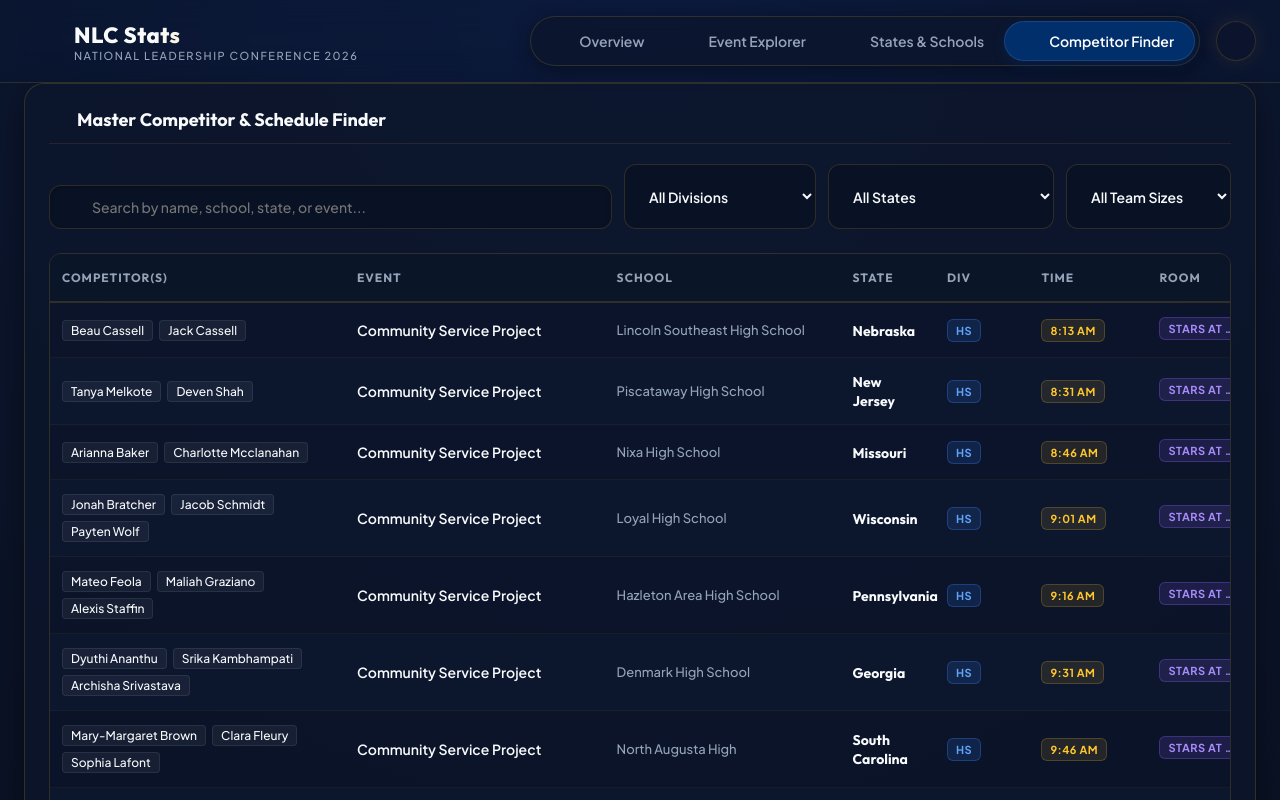
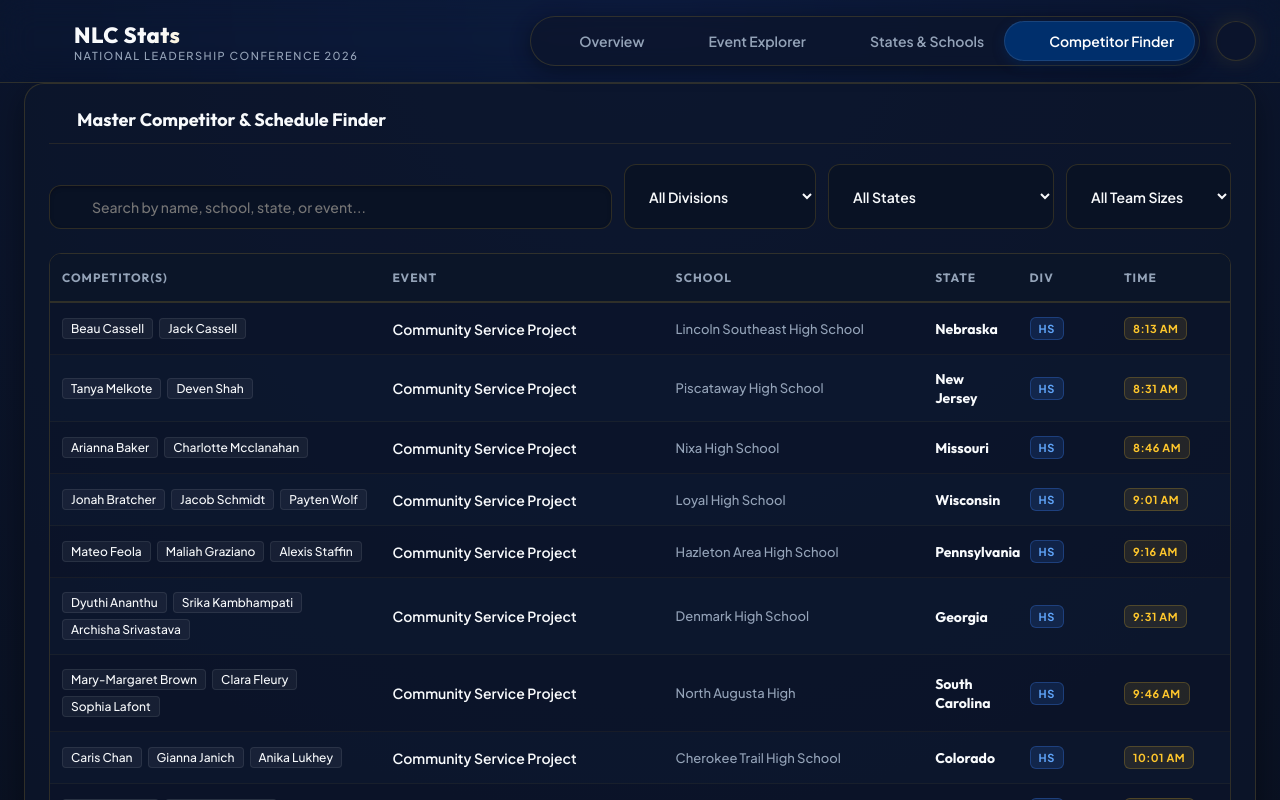
Before and after one commit to Papaya-Voldemort/FBLA-NLC-Stats-26, a Svelte app: page / in a window 1280 px wide. Both pictures are taken after a click on the button "Competitor Finder". Shown: the top 800 px of the page. Built offline with nearby package versions, Linux system fonts and the light colour scheme; some icons are missing.

Commit message:
Hide room location details from UI panels while preserving in data

```diff
--- a/src/components/CompetitorFinder.svelte
+++ b/src/components/CompetitorFinder.svelte
@@ -116,13 +116,12 @@
     <table>
       <thead>
         <tr>
-          <th style="width: 25%;">Competitor(s)</th>
-          <th style="width: 22%;">Event</th>
-          <th style="width: 20%;">School</th>
+          <th style="width: 28%;">Competitor(s)</th>
+          <th style="width: 24%;">Event</th>
+          <th style="width: 22%;">School</th>
           <th style="width: 8%;">State</th>
           <th style="width: 8%;">Div</th>
           <th style="width: 10%;">Time</th>
-          <th style="width: 7%;">Room</th>
         </tr>
       </thead>
       <tbody>
@@ -148,15 +147,10 @@
             <td><span style="font-family:'Outfit'; font-weight:700;">{entry.state}</span></td>
             <td><span class="badge {divBadge}">{entry.division}</span></td>
             <td><span class="badge badge-time">{entry.arrival_time || 'Check Event'}</span></td>
-            <td>
-              <span class="badge badge-location" style="max-width:90px; text-overflow:ellipsis; overflow:hidden; white-space:nowrap;">
-                {entry.event_location || 'Stars at Night'}
-              </span>
-            </td>
           </tr>
         {:else}
           <tr>
-            <td colspan="7" style="text-align:center; padding: 40px; color: var(--text-secondary);">
+            <td colspan="6" style="text-align:center; padding: 40px; color: var(--text-secondary);">
               <Icon icon="lucide:search" width="32" height="32" style="margin-bottom:12px; opacity:0.5;" />
               <br/>No competitor schedules match your search filters. Try refining your keywords.
             </td>
--- a/src/components/EventExplorer.svelte
+++ b/src/components/EventExplorer.svelte
@@ -245,10 +245,6 @@
               <Icon icon={activeEvent.division === 'MS' ? 'lucide:school' : 'lucide:graduation-cap'} width="12" height="12" style="margin-right:4px;" />
               {activeEvent.division === 'MS' ? 'Middle School Division' : 'High School Division'}
             </span>
-            <span class="badge badge-location" style="display:inline-flex; align-items:center;">
-              <Icon icon="lucide:map-pin" width="12" height="12" style="margin-right:4px;" />
-              Location(s): {Array.from(activeEvent.locations).join(', ')}
-            </span>
             <span class="badge badge-time" style="display:inline-flex; align-items:center;">
               <Icon icon="lucide:calendar" width="12" height="12" style="margin-right:4px;" />
               Schedule(s): {Array.from(activeEvent.whens).join(' | ')}
--- a/src/components/StateSchoolExplorer.svelte
+++ b/src/components/StateSchoolExplorer.svelte
@@ -384,7 +384,7 @@
                     </td>
                     <td><span class="badge badge-hs" style="font-size:9px; padding:2px 4px;">{entry.section_name || 'Main'}</span></td>
                     <td>
-                      <span class="badge badge-time" style="font-size:9px; padding:2px 4px;" title="Location: {entry.event_location || 'Stars at Night'}">
+                      <span class="badge badge-time" style="font-size:9px; padding:2px 4px;">
                         {entry.arrival_time || 'Scheduled'}
                       </span>
                     </td>
@@ -432,7 +432,7 @@
                     <td style="font-size:12px; font-weight:500; color:var(--text-primary);">{entry.competitors.join(', ')}</td>
                     <td><span class="badge badge-hs" style="font-size:9px; padding:2px 4px;">{entry.section_name || 'Main'}</span></td>
                     <td>
-                      <span class="badge badge-time" style="font-size:9px; padding:2px 4px;" title="Location: {entry.event_location || 'Stars at Night'}">
+                      <span class="badge badge-time" style="font-size:9px; padding:2px 4px;">
                         {entry.arrival_time || 'Scheduled'}
                       </span>
                     </td>
```
